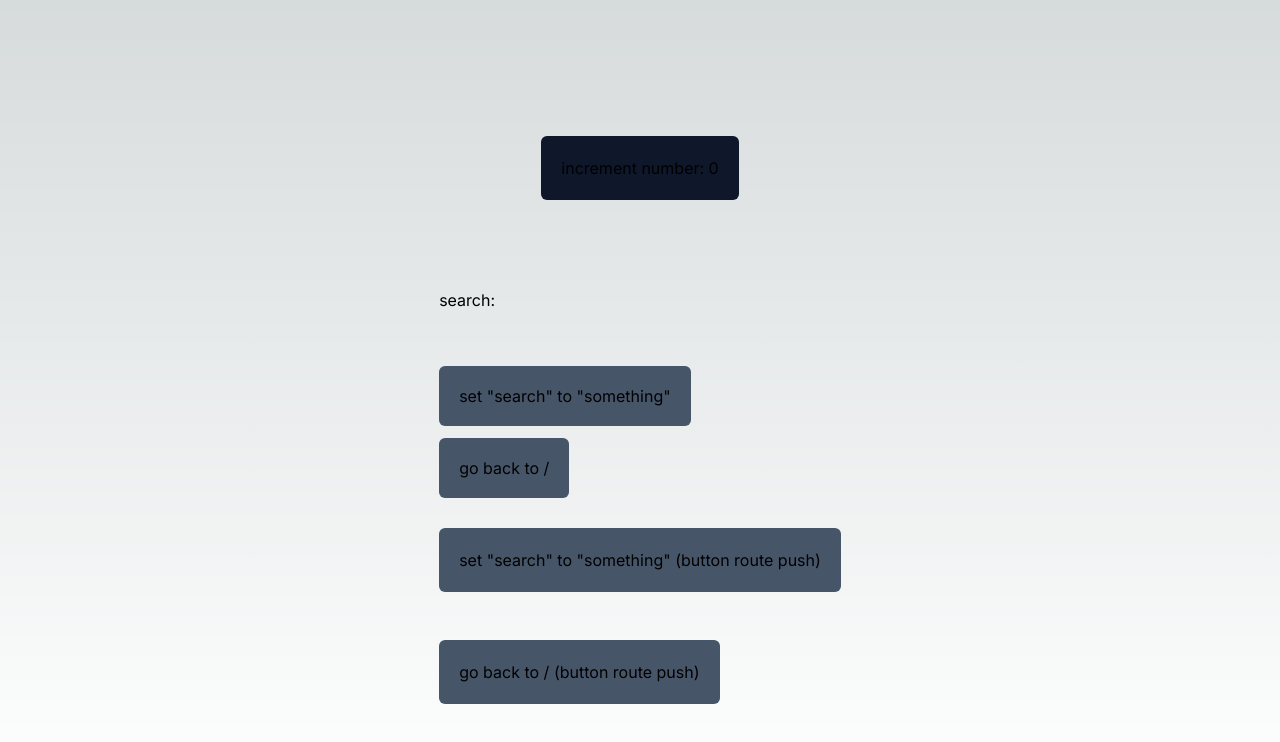
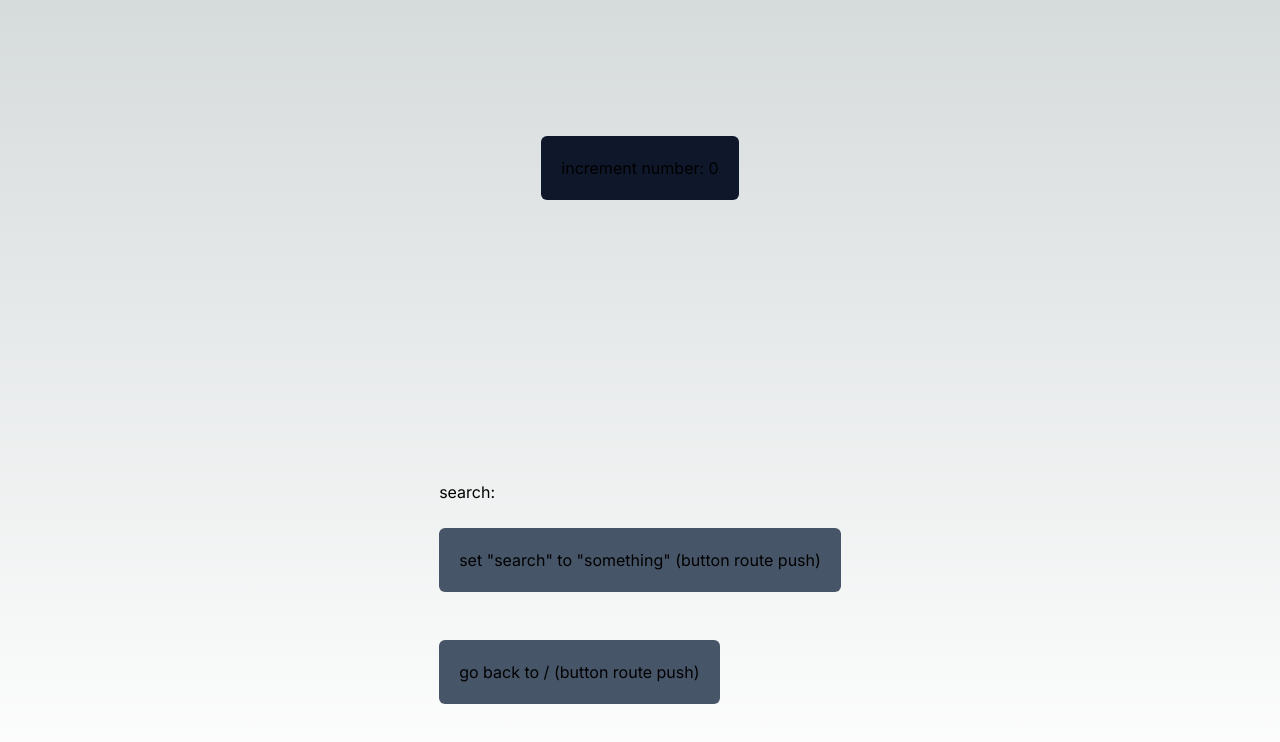
Before and after one commit to Onxi95/next-experimental-framework, a Next.js app in the folder query-params/: page / in a window 1280 px wide. Shown: the top 742 px of the page. Built offline with nearby package versions, Linux system fonts and the light colour scheme.

Commit message:
chore: remove Link

```diff
--- a/query-params/src/app/page.tsx
+++ b/query-params/src/app/page.tsx
@@ -17,24 +17,6 @@ export default function Home() {
           <SearchParam />
         </Suspense>
         <br />
-        <br />
-        <br />
-        <Link
-          className="bg-slate-600 p-5 rounded-md"
-          href={'/?search="something"'}
-        >
-          {/* eslint-disable-next-line react/no-unescaped-entities */}
-          set "search" to "something"
-        </Link>
-        <br />
-        <br />
-        <br />
-        <Link className="bg-slate-600 p-5 rounded-md" href={"/"}>
-          go back to /
-        </Link>
-        <br />
-        <br />
-        <br />
         <RoutePush />
       </div>
     </main>
```
